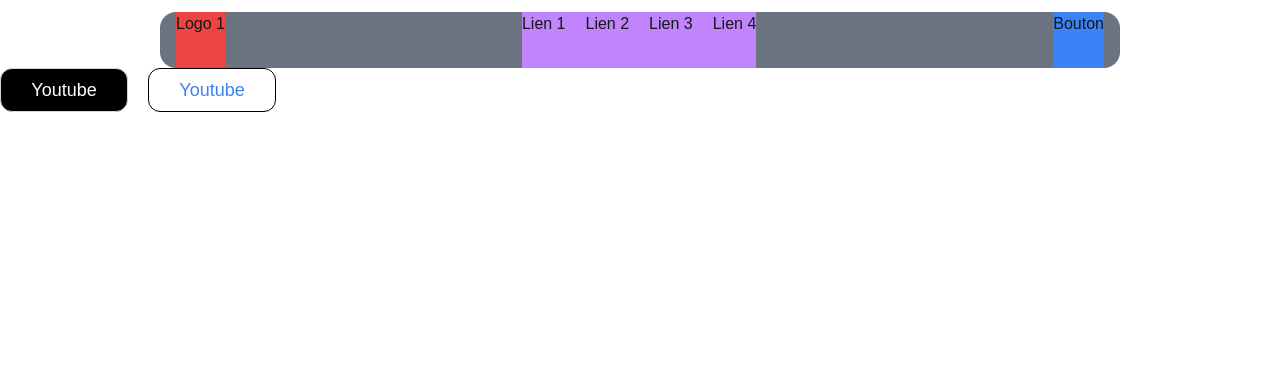
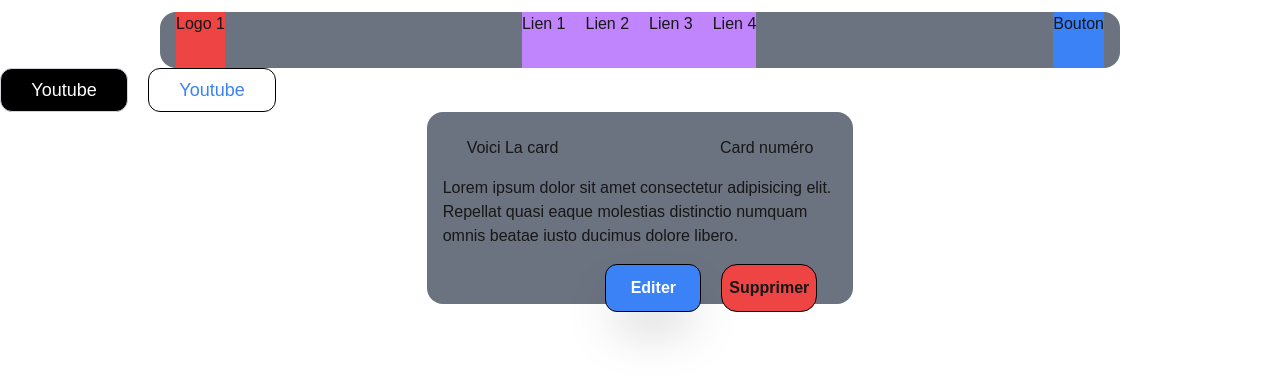
Before and after one commit to BouklifYacine/Next-AuthJS-Avance-Zustand, a Next.js app in the folder zustand-authjs/: page / in a window 1280 px wide. Shown: the top 378 px of the page. Built offline with nearby package versions, Linux system fonts and the light colour scheme.

Commit message:
Install de Zustand et création d'élements pour entraineemnt

```diff
--- a/zustand-authjs/app/page.tsx
+++ b/zustand-authjs/app/page.tsx
@@ -1,10 +1,7 @@
-
-
 export default function Home() {
   return (
     <>
       <nav className="flex justify-between bg-gray-500 h-14 mt-3 w-3/4 mx-auto rounded-2xl">
-
         <div className="bg-red-500 mx-4">Logo 1 </div>
 
         <div className="bg-purple-400 flex gap-x-5">
@@ -20,10 +17,36 @@ export default function Home() {
       </nav>
 
       <div className="flex gap-x-5">
-<button className="bg-black text-white text-lg w-32 rounded-xl border border-gray-300 h-11 cursor-pointer"> Youtube </button>
-<button className="bg-white text-blue-500 text-lg w-32 rounded-xl border border-black h-11 cursor-pointer"> Youtube </button>
+        <button className="bg-black text-white text-lg w-32 rounded-xl border border-gray-300 h-11 cursor-pointer">
+          {" "}
+          Youtube{" "}
+        </button>
+        <button className="bg-white text-blue-500 text-lg w-32 rounded-xl border border-black h-11 cursor-pointer">
+          {" "}
+          Youtube{" "}
+        </button>
       </div>
 
+      <div className="bg-gray-500 w-1/3 mx-auto h-48 rounded-2xl">
+        <div className="flex justify-between mx-10 pt-6 ">
+          <a href="">Voici La card </a>
+          <a href="">Card numéro </a>
+        </div>
+
+        <div>
+          <p className="p-4">
+            Lorem ipsum dolor sit amet consectetur adipisicing elit. Repellat quasi eaque molestias distinctio numquam omnis beatae iusto ducimus dolore libero.
+          </p>
+
+        </div>
+
+        <div className="flex justify-end gap-x-5 mr-9 ">
+        <button className="bg-blue-500 border border-black rounded-xl w-24 h-12 text-white font-bold hover:bg-blue-700 transition-all duration-200 ease-in-out shadow-2xl">
+  Editer
+</button>
+          <button className="bg-red-500 border border-black rounded-2xl w-24 h-12 font-bold">Supprimer </button>
+        </div>
+      </div>
     </>
   );
 }
```
Also changed, not shown: zustand-authjs/package.json (+6 -5 lines), 1 other file (tests, documents, lock files or other folders). Lines whose indentation alone changed are shown as unchanged.
